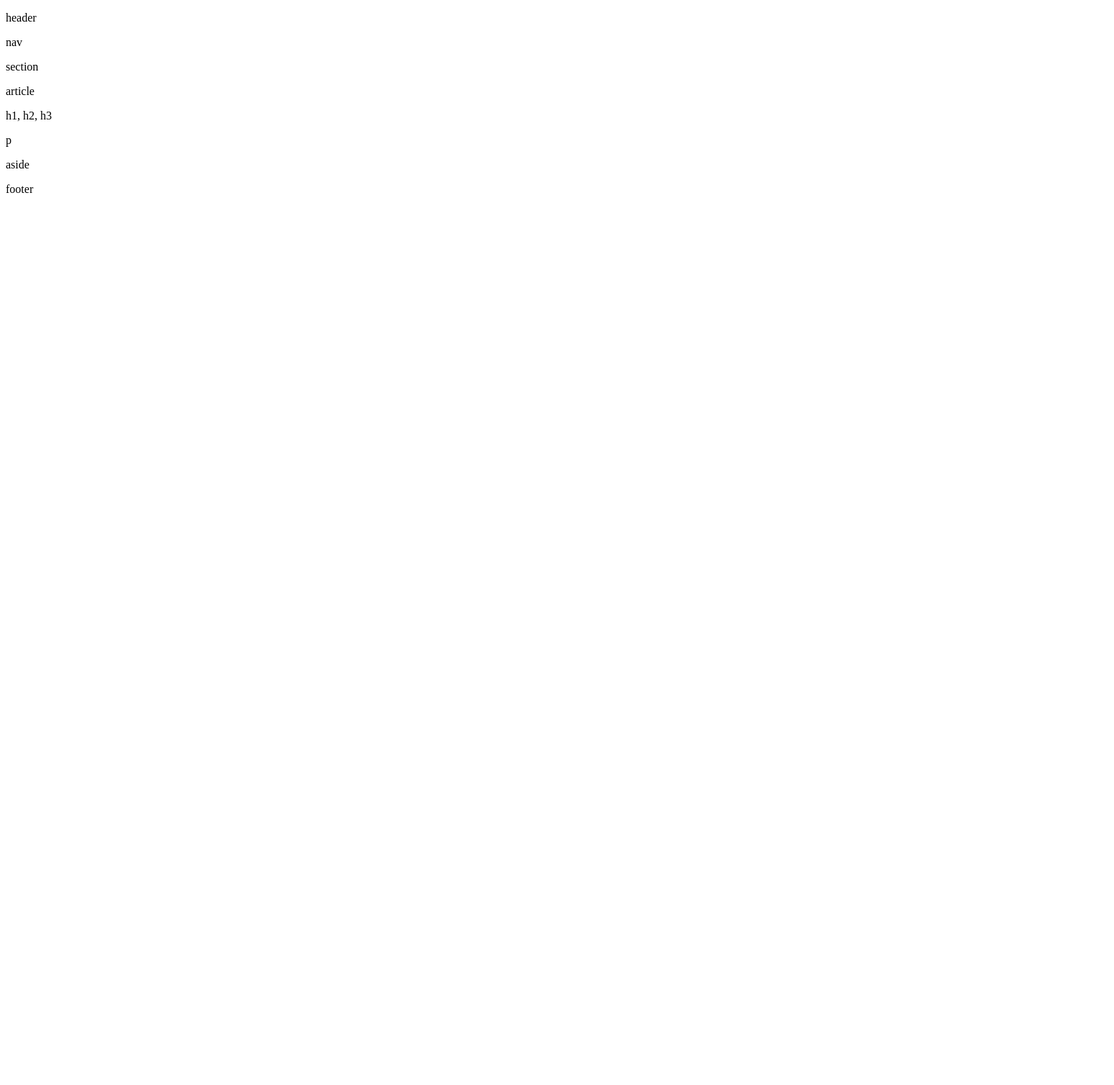
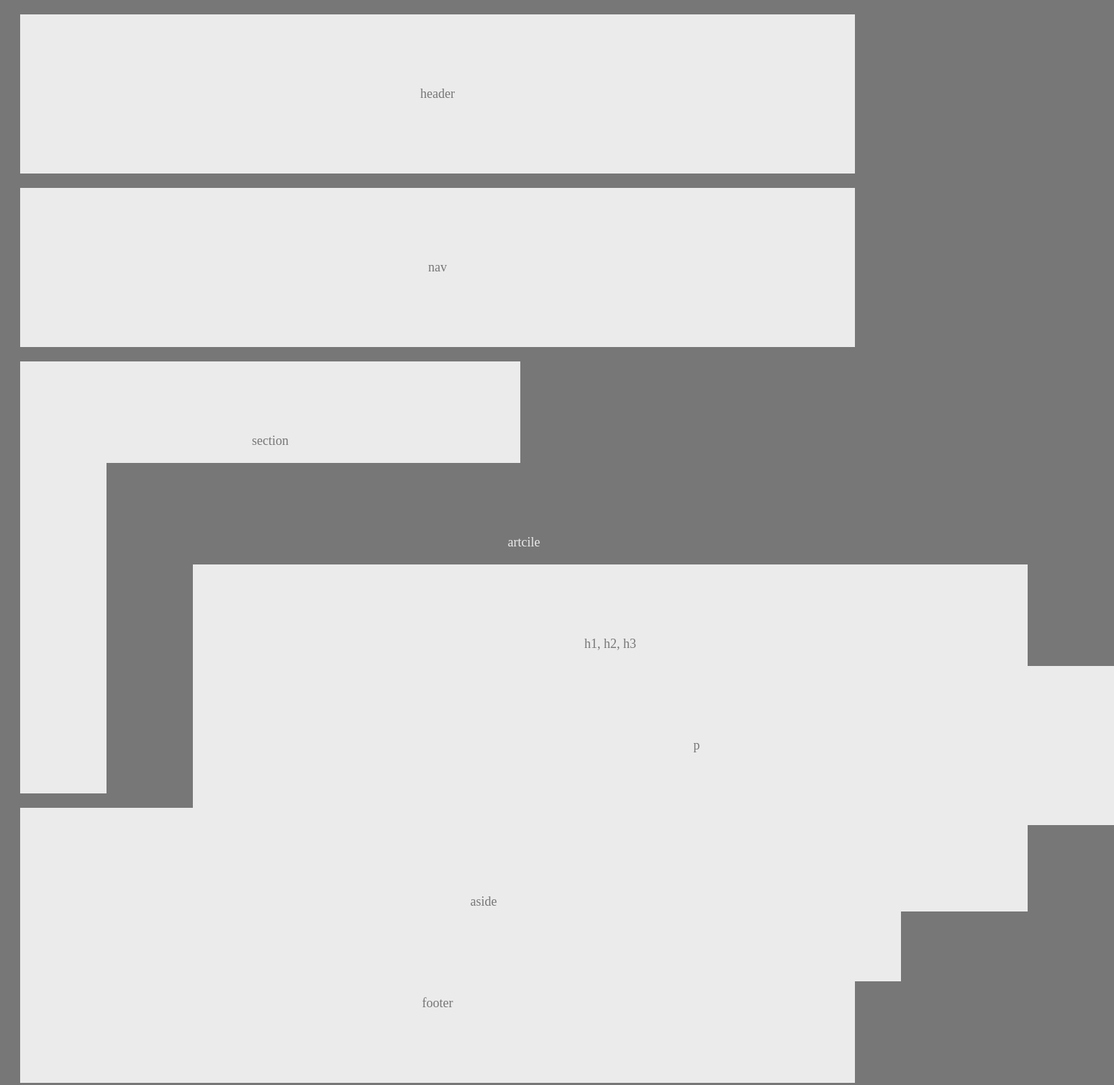
Before and after one commit to SladtheLad/HW-Wireframe, a plain HTML site: page index.html in a window 1280 px wide. Shown: the whole page at 72% size, 1548 px wide, since content can reach past the window. Before the commit the page ends 800 px from the top, so only its background shows below. Drawn offline with Linux system fonts and the light colour scheme.

Commit message:
getting styled

```diff
--- a/index.html
+++ b/index.html
@@ -7,13 +7,39 @@
 
 <body>
 
-  <p>header</p>
-  <p>nav</p>
-  <p>section</p>
-  <p>article</p>
-  <p>h1, h2, h3</p>
-  <p>p</p>
-  <p>aside</p>
-  <p>footer</p>
+  <div class="header">
+    header
+  </div>
+
+  <div class="nav">
+    nav
+  </div>
+
+  <div class="section">
+    section
+
+    <div class="article">
+      artcile
+
+      <div class="headers">
+        h1, h2, h3
+
+          <div class="p">
+            p
+          </div>
+
+      </div>
+
+    </div>
+  </div>
+
+
+  <div class="aside">
+    aside
+  </div>
+
+  <div class="footer">
+    footer
+  </div>
 
 </body>
--- a/style.css
+++ b/style.css
@@ -1,9 +1,34 @@
-.background {
+body {
   background-color: #777;
-
+  color: #777;
+  font-size: 18px;
 }
 
-.content {
+div {
+  margin: 20px;
+  padding: 100px;
   background-color: #ebebeb;
+  width: 960px;
+  text-align: center;
+}
 
+.section {
+  width: 495px;
+  height: 400px;
 }
+
+.article {
+  background-color: #777;
+  color: #ebebeb;
+}
+
+.headers {
+  color: #777;
+}
+
+.p {
+}
+
+.aside {
+  float: right;
+}
```
